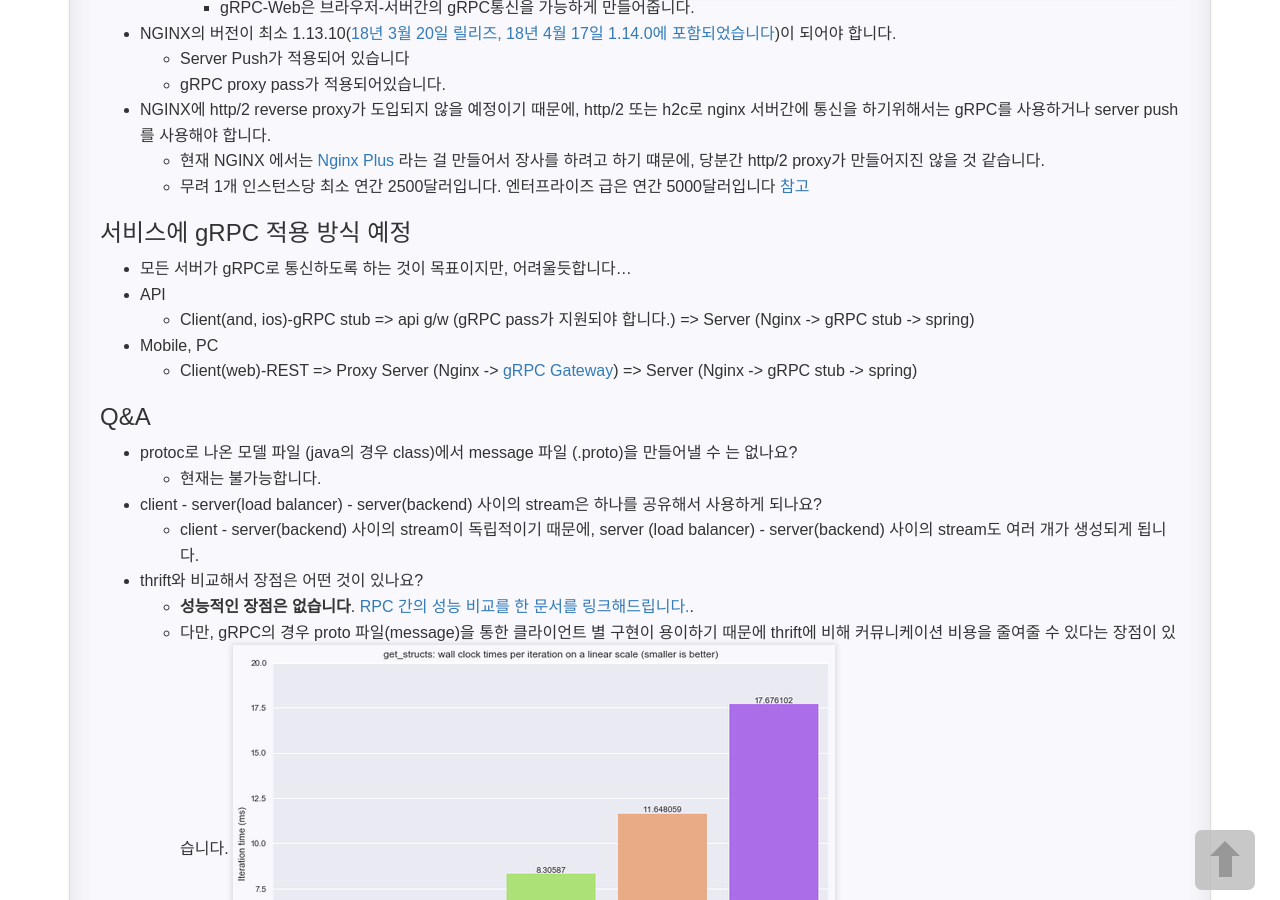
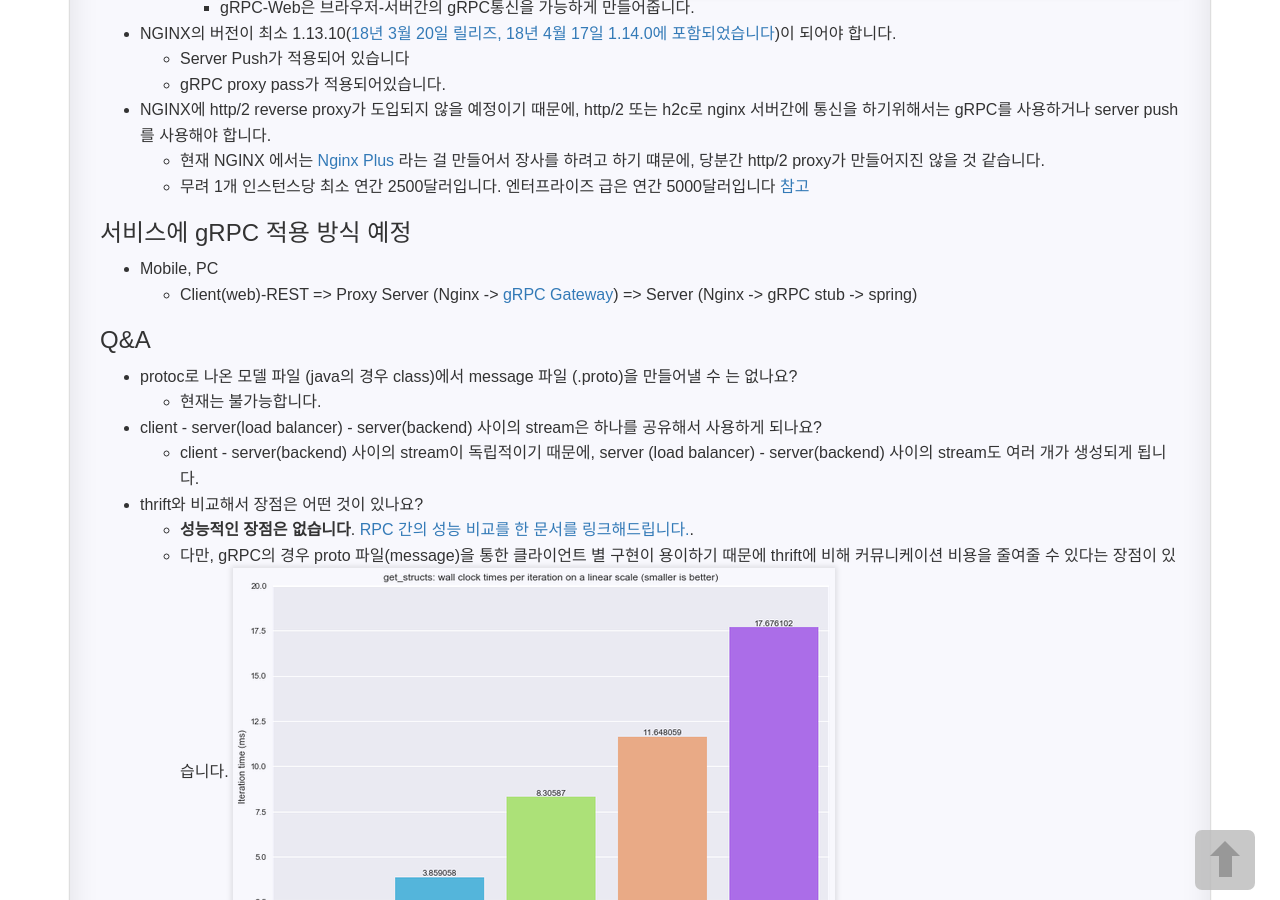
Before and after one commit to widian/widian.github.io, a Jekyll site: the page built from _posts/2018-11-23-grdc-정리.markdown, in a window 1280 px wide and 900 px high, scrolled down 3672 px. Built offline with Jekyll 4.4.1, drawn with Linux system fonts in a browser that asks for light colours; our own code applies the rules of GitHub Pages for plain Markdown files; comment, search, counter and statistics services are not loaded; some of the changed text lies outside the part shown.

```diff
--- a/_posts/2018-11-23-grdc-정리.markdown
+++ b/_posts/2018-11-23-grdc-정리.markdown
@@ -145,9 +153,6 @@ Person john =
   - 무려 1개 인스턴스당 최소 연간 2500달러입니다. 엔터프라이즈 급은 연간 5000달러입니다 [참고](https://www.nginx.com/products/buy-nginx-plus/)
 
 ### 서비스에 gRPC 적용 방식 예정
-- 모든 서버가 gRPC로 통신하도록 하는 것이 목표이지만, 어려울듯합니다...
-- API
-  - Client(and, ios)-gRPC stub => api g/w (gRPC pass가 지원되야 합니다.) => Server (Nginx -> gRPC stub -> spring)
 - Mobile, PC
   - Client(web)-REST => Proxy Server (Nginx -> [gRPC Gateway](https://github.com/grpc-ecosystem/grpc-gateway)) => Server (Nginx -> gRPC stub -> spring)
 
```
Also changed, not shown: other parts of _posts/2018-11-23-grdc-정리.markdown (+8 -0 lines), _posts/2018-09-06-IF-kakao-참가-후기.markdown (+8 -0 lines).
